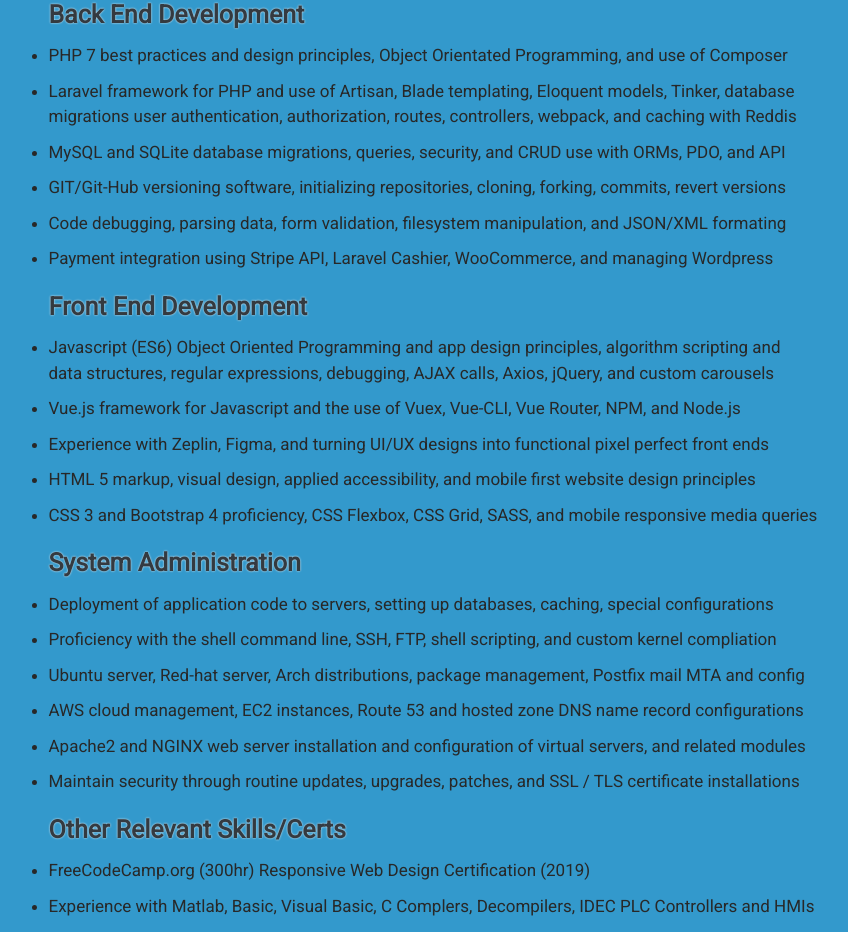
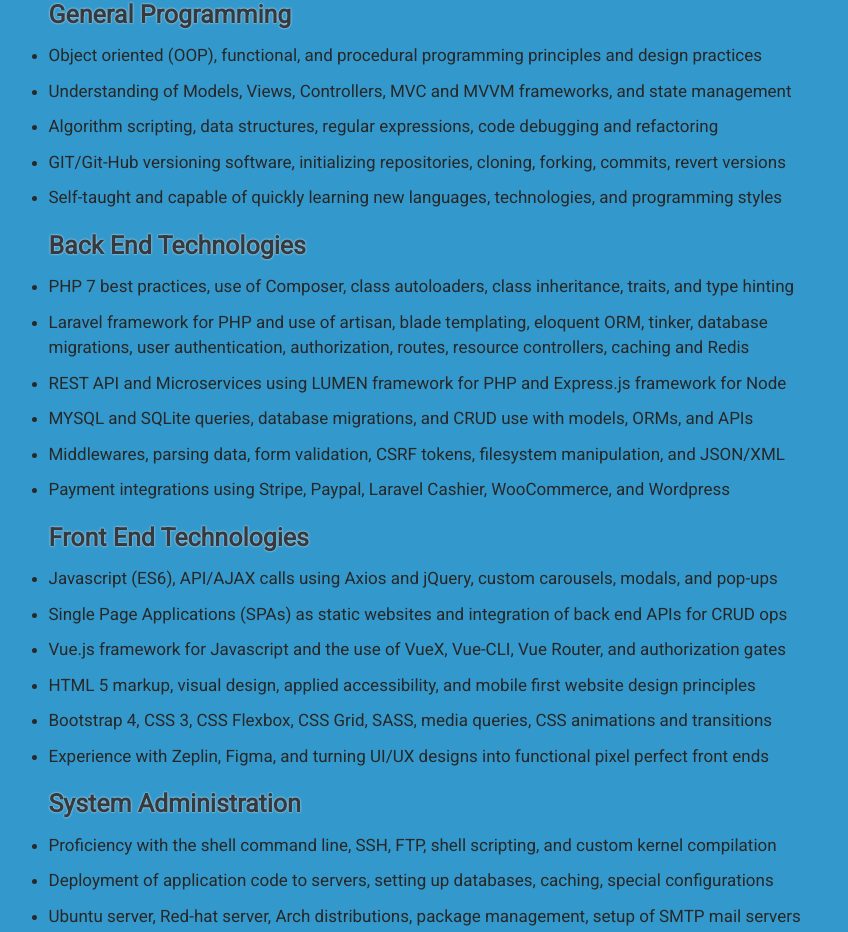
Before and after one commit to kh09211/Kylewebdev_VUE, a Vue app: page / in a window 1280 px wide. Shown: the part 2534-3466 px from the top of the page, without its empty margins (219-1067 px from the left). Built offline with nearby package versions, Linux system fonts and the light colour scheme; no server answers.

Commit message:
updated resume info

```diff
--- a/src/components/Resume.vue
+++ b/src/components/Resume.vue
@@ -6,37 +6,49 @@
 		<div class="container">
 			<div class="row justify-content-center">
 				<div class="col-md-10  offset-md-1 text-left">
-					<ul><b>Back End Development</b>
-						<li>PHP 7 best practices and design principles, Object Orientated Programming, and use of Composer</li>
-						<li>Laravel framework for PHP and use of Artisan, Blade templating, Eloquent models, Tinker, database
-					<br>migrations user authentication, authorization, routes, controllers, webpack, and caching with Reddis</li>
-						<li>MySQL and SQLite database migrations, queries, security, and CRUD use with ORMs, PDO, and API</li>
+
+					<ul><b>General Programming</b>
+						<li>Object oriented (OOP), functional, and procedural programming principles and design practices</li>
+						<li>Understanding of Models, Views, Controllers, MVC and MVVM frameworks, and state management</li>
+						<li>Algorithm scripting, data structures, regular expressions, code debugging and refactoring</li>
 						<li>GIT/Git-Hub versioning software, initializing repositories, cloning, forking, commits, revert versions</li>
-						<li>Code debugging, parsing data, form validation, filesystem manipulation, and JSON/XML formating</li>
-						<li>Payment integration using Stripe API, Laravel Cashier, WooCommerce, and managing Wordpress</li>
+						<li>Self-taught and capable of quickly learning new languages, technologies, and programming styles</li>
 					</ul>
-					<ul><b>Front End Development</b>
-						<li>Javascript (ES6) Object Oriented Programming and app design principles, algorithm scripting and
-					<br> data structures, regular expressions, debugging, AJAX calls, Axios, jQuery, and custom carousels</li>
-						<li>Vue.js framework for Javascript and the use of Vuex, Vue-CLI, Vue Router, NPM, and Node.js</li>
+
+					<ul><b>Back End Technologies</b>
+						<li>PHP 7 best practices, use of Composer, class autoloaders, class inheritance, traits, and type hinting</li>
+						<li>Laravel framework for PHP and use of artisan, blade templating, eloquent ORM, tinker, database
+					<br>migrations, user authentication, authorization, routes, resource controllers, caching and Redis</li>
+						<li>REST API and Microservices using LUMEN framework for PHP and Express.js framework for Node</li>
+						<li>MYSQL and SQLite queries, database migrations, and CRUD use with models, ORMs, and APIs</li>
+						<li>Middlewares, parsing data, form validation, CSRF tokens, filesystem manipulation, and JSON/XML</li>
+						<li>Payment integrations using Stripe, Paypal, Laravel Cashier, WooCommerce, and Wordpress</li>
+					</ul>
+					<ul><b>Front End Technologies</b>
+						<li>Javascript (ES6),  API/AJAX calls using Axios and jQuery, custom carousels, modals, and pop-ups</li>
+						<li>Single Page Applications (SPAs) as static websites and integration of back end APIs for CRUD ops</li>
+						<li>Vue.js framework for Javascript and the use of VueX, Vue-CLI, Vue Router, and authorization gates</li>
+						<li>HTML 5 markup, visual design, applied accessibility, and mobile first website design principles</li>
+						<li>Bootstrap 4, CSS 3, CSS Flexbox, CSS Grid, SASS, media queries, CSS animations and transitions</li>
 						<li>Experience with Zeplin, Figma, and turning UI/UX designs into functional pixel perfect front ends</li>
-						<li>HTML 5 markup, visual design, applied accessibility, and mobile first website design principles</li>
-						<li>CSS 3 and Bootstrap 4 proficiency, CSS Flexbox, CSS Grid, SASS, and mobile responsive media queries</li>
 					</ul>
 					<ul><b>System Administration</b>
-						<li>Deployment  of  application code to servers, setting up databases, caching, special configurations</li>
-						<li>Proficiency with the shell command line, SSH, FTP, shell scripting, and custom kernel compliation</li>
-						<li>Ubuntu server, Red-hat server, Arch distributions, package management, Postfix mail MTA and config</li>
+						<li>Proficiency with the shell command line, SSH, FTP,  shell scripting, and custom kernel compilation</li>
+						<li>Deployment of application code to servers, setting up databases, caching, special configurations</li>
+						<li>Ubuntu server, Red-hat server, Arch distributions, package management, setup of SMTP mail servers</li>
 						<li>AWS cloud management, EC2 instances, Route 53 and hosted zone DNS name record configurations</li>
-						<li>Apache2 and NGINX web server installation and configuration of virtual servers, and related modules</li>
-						<li>Maintain security through routine updates, upgrades, patches, and SSL / TLS certificate installations</li>
+						<li>Apache2 and NGINX web server setup, virtual servers, reverse proxies, and related config/modules</li>
+						<li>Maintain security through SSL certificate installation, routine updates, upgrades, and patches</li>
+						<li>Migration of websites and databases between hosting companies, webservers, and domains</li>
 					</ul>
 					<ul><b>Other Relevant Skills/Certs</b>
-						<li>FreeCodeCamp.org (300hr) Responsive Web Design Certification (2019)</li>
-						<li>Experience with Matlab, Basic, Visual Basic, C Complers, Decompilers, IDEC PLC Controllers and HMIs</li>
-						<li>Training and experience with LEAN Six Sigma, line balancing, efficiency, and capacity</li>
+						<li>Responsive Web Design Certification (300 hours) - FreeCodeCamp.org</li>
+						<li>Javascript Algorithms and Data Structures Certification (300 hours) - FreeCodeCamp.org</li>
+						<li>Experience with Matlab, Basic, Visual Basic, C, Compilers and Decompilers</li>
+						<li>ASE Automotive Certifications - Electrical Systems / Engine Repair</li>
+						<li>Spanish at the B1 level and TEFL teaching certification from Full-Circle</li>
 						<li>Custom wiring harnesses, relay and controller boards, Megasquirt PCM, and standalone circuitry</li>
-						<li>Fine tuning of electronic fuel injection and ignition systems for racing application</li>
+						<li>Fine tuning of electronic fuel injection and ignition systems for racing applications</li>
 					</ul>
 				</div>
 			</div>
```
